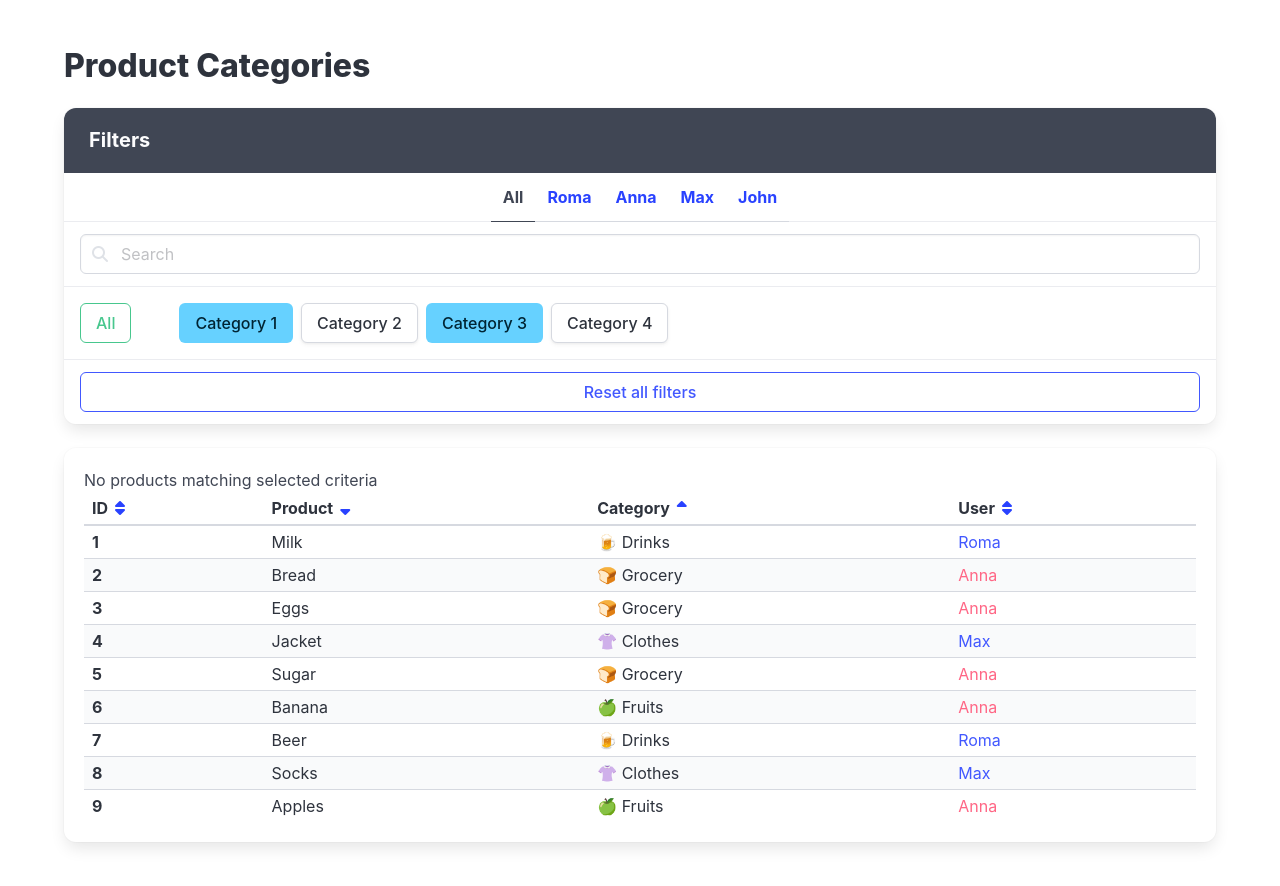
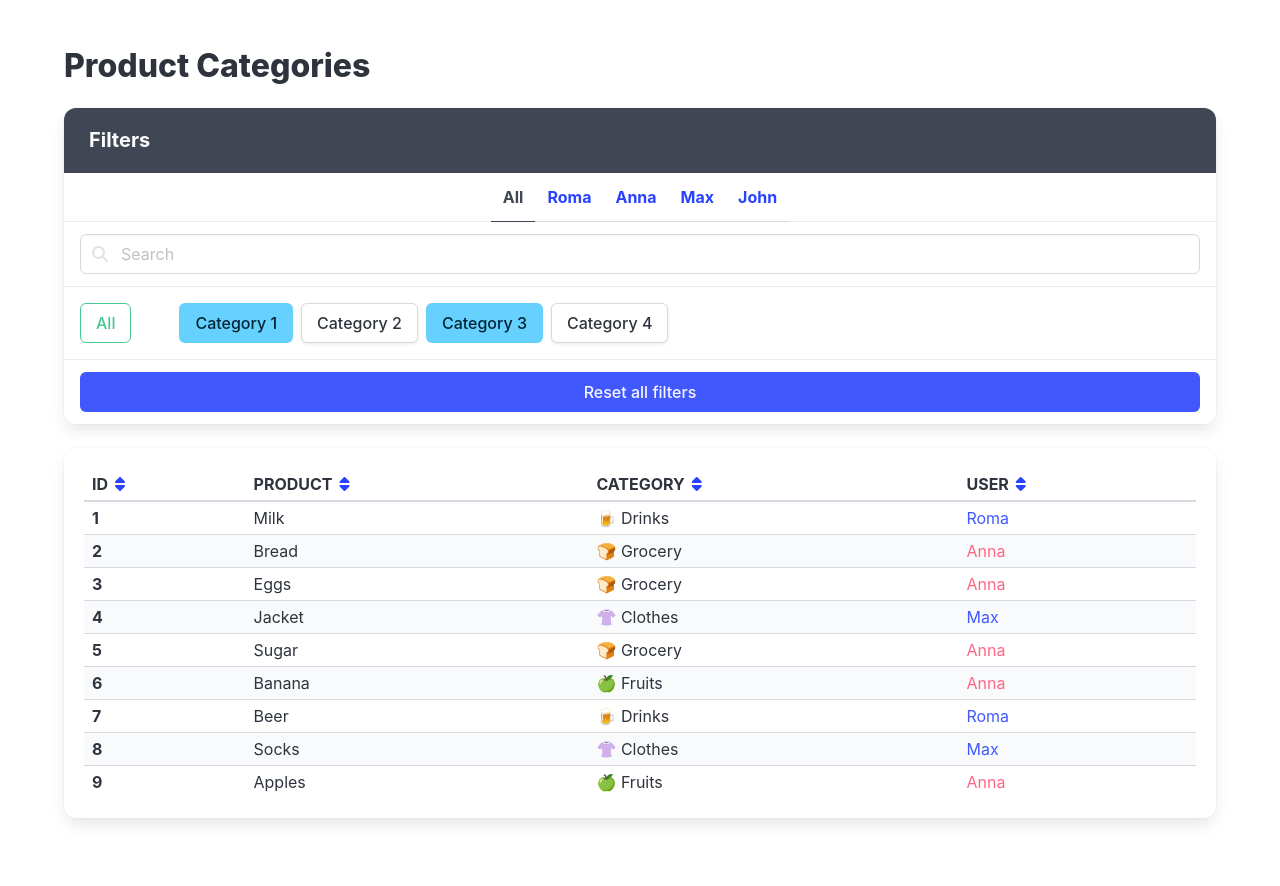
Before and after one commit to lidiia-tsymborovych/react-first-practice, a React (Vite) app: page / in a window 1280 px wide. Shown: the top 886 px of the page. Built offline with nearby package versions, Linux system fonts and the light colour scheme.

Commit message:
Add styles and functions to Reset All Filters

```diff
--- a/src/App.jsx
+++ b/src/App.jsx
@@ -22,6 +22,12 @@ const products = productsFromServer.map(product => {
 });
 
 const OWNERS = ['All', ...usersFromServer.map(user => user.name)];
+const COLUMNS = ['ID', 'PRODUCT', 'CATEGORY', 'USER'];
+
+// const Filters = [
+//   'All',
+//   ...categoriesFromServer.map(category => category.title),
+// ];
 
 export const App = () => {
   // const [filteredProducts, setFilteredProducts] = useState(products);
@@ -52,7 +58,7 @@ export const App = () => {
     return filteredProducts;
   };
 
-  const productsFiltedByOwner = getFilteredProducts(ownerFilter, query);
+  const filteredProducts = getFilteredProducts(ownerFilter, query);
 
   return (
     <div className="section">
@@ -107,6 +113,16 @@ export const App = () => {
             </div>
 
             <div className="panel-block is-flex-wrap-wrap">
+              {/* {COLUMNS.map(col => (
+                <a
+                  key={col}
+                  href="#/"
+                  data-cy="AllCategories"
+                  className="button is-success mr-6 is-outlined"
+                >
+                  {col}
+                </a>
+              ))} */}
               <a
                 href="#/"
                 data-cy="AllCategories"
@@ -143,7 +159,11 @@ export const App = () => {
               <a
                 data-cy="ResetAllButton"
                 href="#/"
-                className="button is-link is-outlined is-fullwidth"
+                className={`button is-link is-fullwidth ${query || ownerFilter !== OWNERS[0] ? 'is-outlined' : ''} `}
+                onClick={() => {
+                  setQuery('');
+                  setOwnerFilter(OWNERS[0]);
+                }}
               >
                 Reset all filters
               </a>
@@ -152,17 +172,35 @@ export const App = () => {
         </div>
 
         <div className="box table-container">
+          {!filteredProducts.length && (
             <p data-cy="NoMatchingMessage">
               No products matching selected criteria
             </p>
+          )}
 
           <table
             data-cy="ProductTable"
             className="table is-striped is-narrow is-fullwidth"
           >
             <thead>
+              {filteredProducts.length > 0 && (
                 <tr>
-                <th>
+                  {COLUMNS.map(col => (
+                    <th key={col}>
+                      <span className="is-flex is-flex-wrap-nowrap">
+                        {col}
+                        <a href="#/">
+                          <span className="icon">
+                            <i data-cy="SortIcon" className="fas fa-sort" />
+                          </span>
+                        </a>
+                      </span>
+                    </th>
+                  ))}
+                </tr>
+              )}
+
+              {/* <th>
                     <span className="is-flex is-flex-wrap-nowrap">
                       ID
                       <a href="#/">
@@ -204,12 +242,11 @@ export const App = () => {
                         </span>
                       </a>
                     </span>
-                </th>
-              </tr>
+                  </th> */}
             </thead>
 
             <tbody>
-              {productsFiltedByOwner.map(product => {
+              {filteredProducts.map(product => {
                 const { user, category } = product;
 
                 return (
```
Lines whose indentation alone changed are shown as unchanged.
